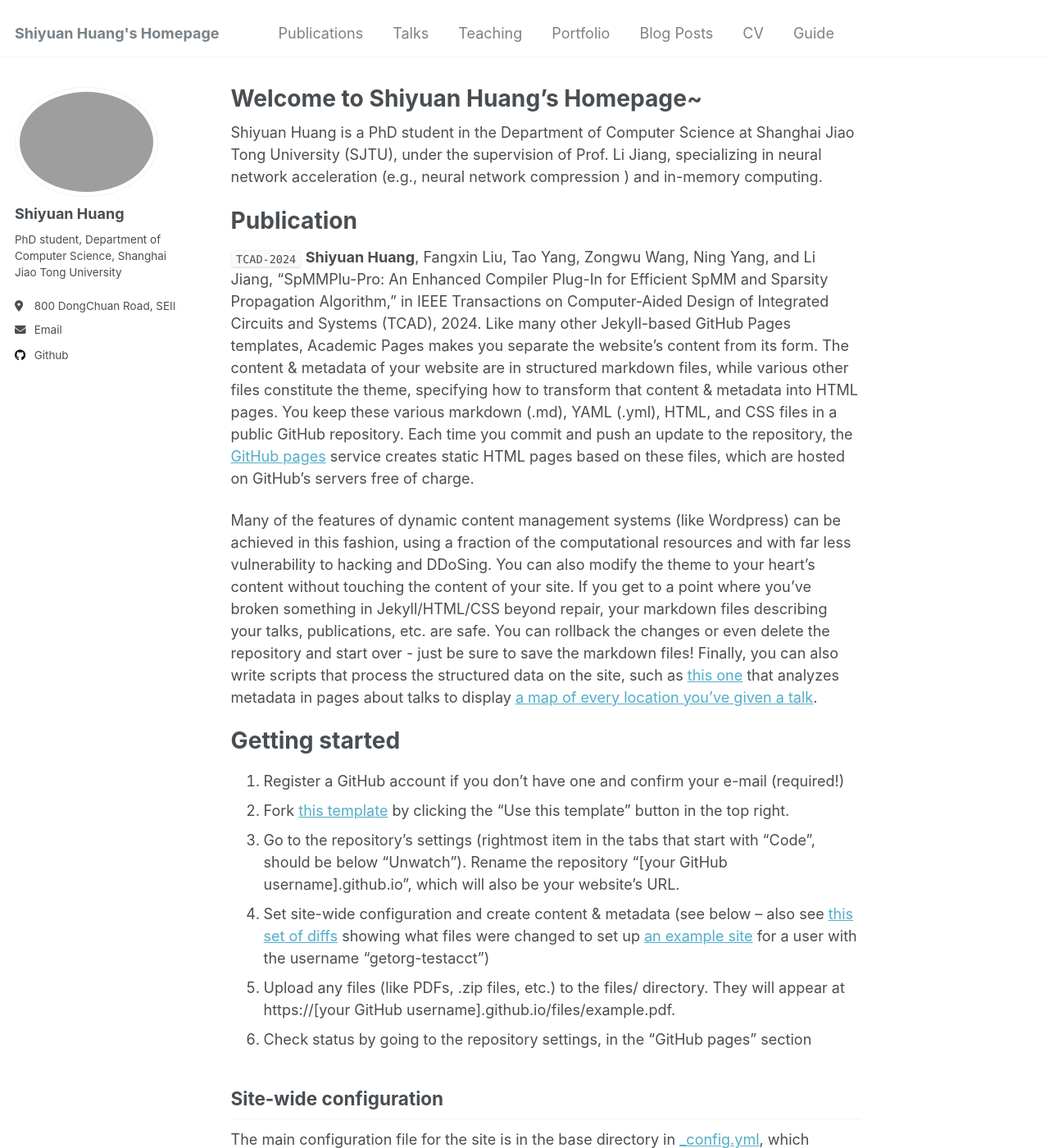
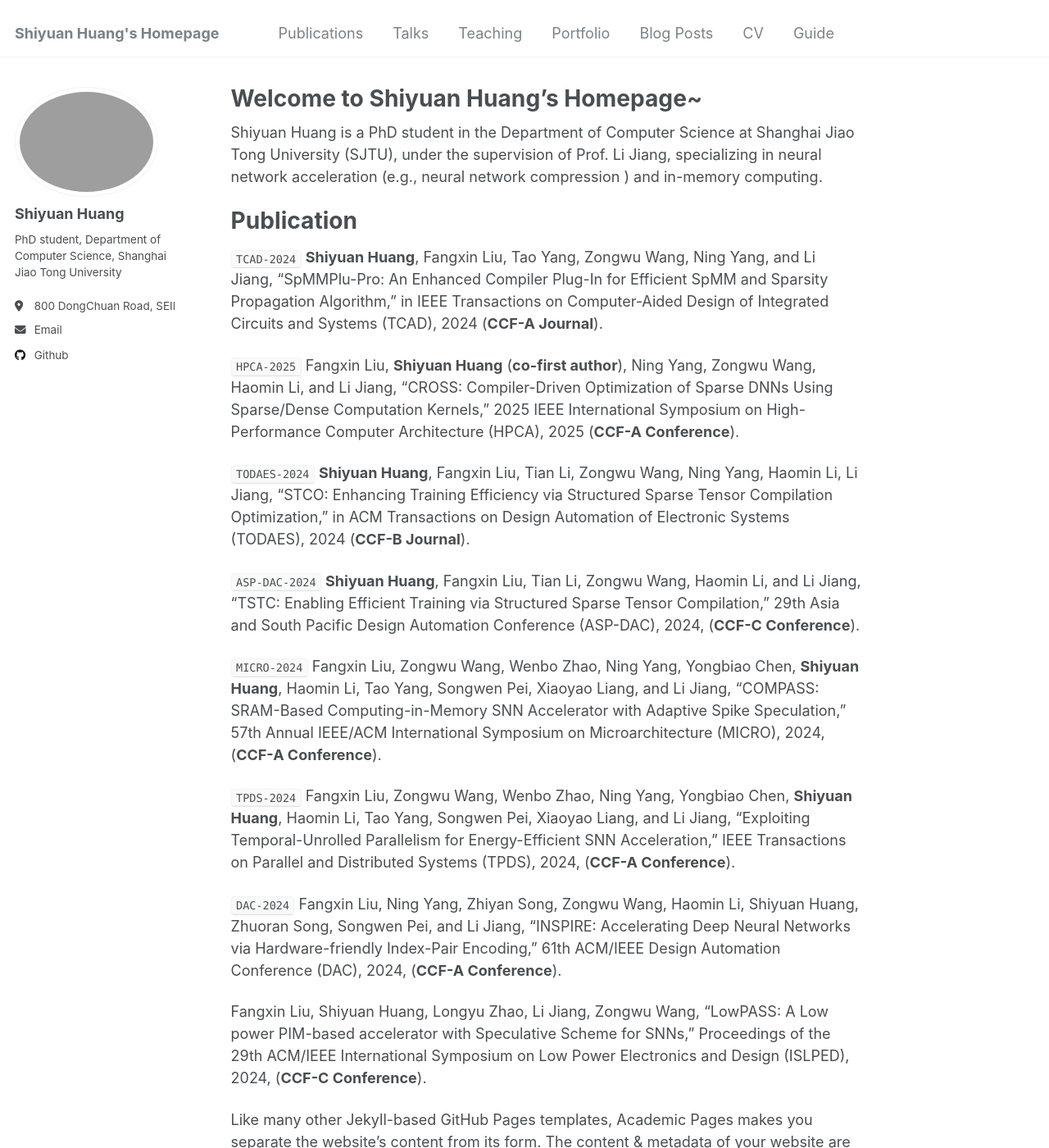
Before and after one commit to Hsy0406/Hsy0406.github.io, a Jekyll site: the page built from _pages/about.md, in a window 1280 px wide and 1400 px high. Shown: the whole window at 82% size. Built offline with Jekyll 4.4.1, drawn with Linux system fonts in a browser that asks for light colours; some of the changed text lies outside the part shown.

Commit message:
Update about.md

```diff
--- a/_pages/about.md
+++ b/_pages/about.md
@@ -11,7 +11,24 @@ Shiyuan Huang is a PhD student in the Department of Computer Science at Shanghai
 
 Publication
 ======
-`TCAD-2024` **Shiyuan Huang**, Fangxin Liu, Tao Yang, Zongwu Wang, Ning Yang, and Li Jiang, "SpMMPlu-Pro: An Enhanced Compiler Plug-In for Efficient SpMM and Sparsity Propagation Algorithm," in IEEE Transactions on Computer-Aided Design of Integrated Circuits and Systems (TCAD), 2024.
+`TCAD-2024` **Shiyuan Huang**, Fangxin Liu, Tao Yang, Zongwu Wang, Ning Yang, and Li Jiang, "SpMMPlu-Pro: An Enhanced Compiler Plug-In for Efficient SpMM and Sparsity Propagation Algorithm," in IEEE Transactions on Computer-Aided Design of Integrated Circuits and Systems (TCAD), 2024 (**CCF-A Journal**).
+
+`HPCA-2025` Fangxin Liu, **Shiyuan Huang** (**co-first author**), Ning Yang, Zongwu Wang, Haomin Li, and Li Jiang, "CROSS: Compiler-Driven Optimization of Sparse DNNs Using Sparse/Dense Computation Kernels," 2025 IEEE International Symposium on High-Performance Computer Architecture (HPCA), 2025 (**CCF-A Conference**).
+
+`TODAES-2024` **Shiyuan Huang**, Fangxin Liu, Tian Li, Zongwu Wang, Ning Yang, Haomin Li, Li Jiang, "STCO: Enhancing Training Efficiency via Structured Sparse Tensor Compilation Optimization," in ACM Transactions on Design Automation of Electronic Systems (TODAES), 2024 (**CCF-B Journal**).
+
+`ASP-DAC-2024` **Shiyuan Huang**, Fangxin Liu, Tian Li, Zongwu Wang, Haomin Li, and Li Jiang, "TSTC: Enabling Efficient Training via Structured Sparse Tensor Compilation," 29th Asia and South Pacific Design Automation Conference (ASP-DAC), 2024, (**CCF-C Conference**).
+
+`MICRO-2024` Fangxin Liu, Zongwu Wang, Wenbo Zhao, Ning Yang, Yongbiao Chen, **Shiyuan Huang**, Haomin Li, Tao Yang, Songwen Pei, Xiaoyao Liang, and Li Jiang, "COMPASS: SRAM-Based Computing-in-Memory SNN Accelerator with Adaptive Spike Speculation," 57th Annual IEEE/ACM International Symposium on Microarchitecture (MICRO), 2024, (**CCF-A Conference**).
+
+`TPDS-2024` Fangxin Liu, Zongwu Wang, Wenbo Zhao, Ning Yang, Yongbiao Chen, **Shiyuan Huang**, Haomin Li, Tao Yang, Songwen Pei, Xiaoyao Liang, and Li Jiang, "Exploiting Temporal-Unrolled Parallelism for Energy-Efficient SNN Acceleration," IEEE Transactions on Parallel and Distributed Systems (TPDS), 2024, (**CCF-A Conference**).
+
+`DAC-2024` Fangxin Liu, Ning Yang, Zhiyan Song, Zongwu Wang, Haomin Li, Shiyuan Huang, Zhuoran Song, Songwen Pei, and Li Jiang, "INSPIRE: Accelerating Deep Neural Networks via Hardware-friendly Index-Pair Encoding," 61th ACM/IEEE Design Automation Conference (DAC), 2024, (**CCF-A Conference**).
+
+Fangxin Liu, Shiyuan Huang, Longyu Zhao, Li Jiang, Zongwu Wang, "LowPASS: A Low power PIM-based accelerator with Speculative Scheme for SNNs," Proceedings of the 29th ACM/IEEE International Symposium on Low Power Electronics and Design (ISLPED), 2024, (**CCF-C Conference**).
+
+
+
 Like many other Jekyll-based GitHub Pages templates, Academic Pages makes you separate the website's content from its form. The content & metadata of your website are in structured markdown files, while various other files constitute the theme, specifying how to transform that content & metadata into HTML pages. You keep these various markdown (.md), YAML (.yml), HTML, and CSS files in a public GitHub repository. Each time you commit and push an update to the repository, the [GitHub pages](https://pages.github.com/) service creates static HTML pages based on these files, which are hosted on GitHub's servers free of charge.
 
 Many of the features of dynamic content management systems (like Wordpress) can be achieved in this fashion, using a fraction of the computational resources and with far less vulnerability to hacking and DDoSing. You can also modify the theme to your heart's content without touching the content of your site. If you get to a point where you've broken something in Jekyll/HTML/CSS beyond repair, your markdown files describing your talks, publications, etc. are safe. You can rollback the changes or even delete the repository and start over - just be sure to save the markdown files! Finally, you can also write scripts that process the structured data on the site, such as [this one](https://github.com/academicpages/academicpages.github.io/blob/master/talkmap.ipynb) that analyzes metadata in pages about talks to display [a map of every location you've given a talk](https://academicpages.github.io/talkmap.html).
```
